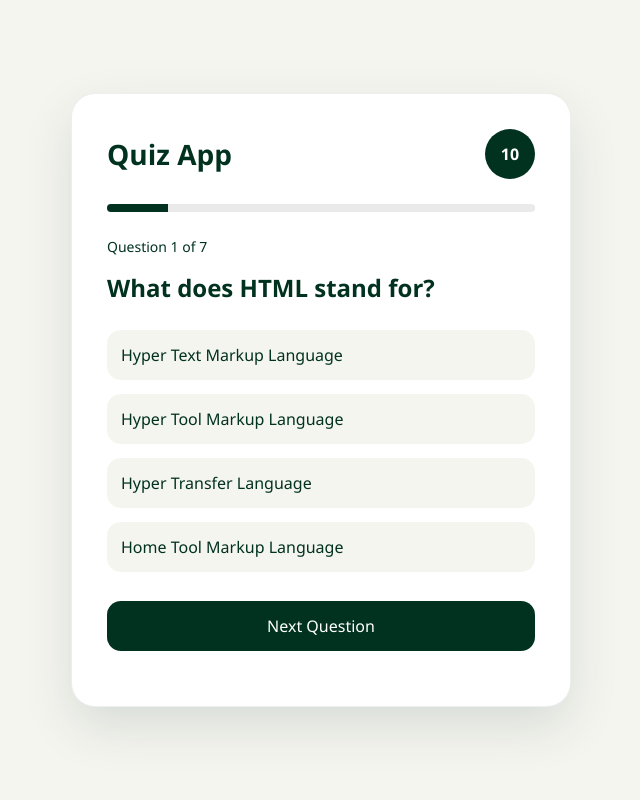
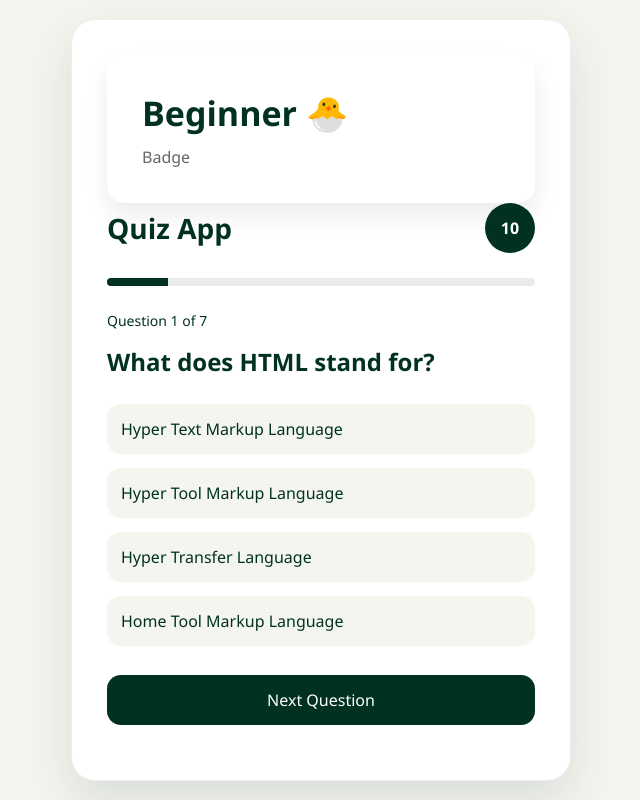
Before and after one commit to uditdev1/Quiz-App, a plain HTML site: page index.html in a window 1280 px wide. Shown: the whole page, without its empty margins (319-959 px from the left). Drawn offline with Linux system fonts and the light colour scheme; sample sign-in values are in the browser's storage.

Commit message:
feat: Added badge display section in profile dashboard

```diff
--- a/index.html
+++ b/index.html
@@ -1,15 +1,22 @@
 <!DOCTYPE html>
 <html lang="en">
+
 <head>
   <meta charset="UTF-8">
   <meta name="viewport" content="width=device-width, initial-scale=1.0">
   <title>Premium Quiz App</title>
   <link rel="stylesheet" href="css/style.css">
 </head>
+
 <body>
 
   <div class="quiz-wrapper">
     <div class="quiz-card">
+
+      <div class="stat-card">
+        <h2 id="userBadge">Beginner 🐣</h2>
+        <p>Badge</p>
+      </div>
 
       <div class="top-section">
         <h1>Quiz App</h1>
@@ -37,4 +44,5 @@
   <script src="js/script.js"></script>
 
 </body>
+
 </html>
```
Lines whose indentation alone changed are shown as unchanged.
